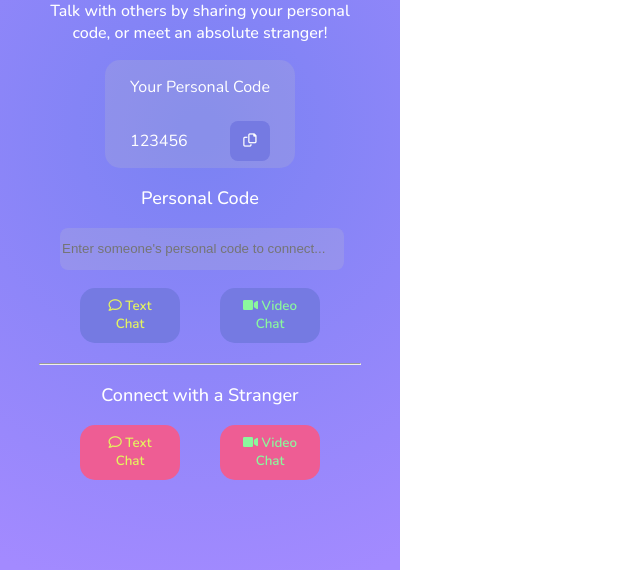
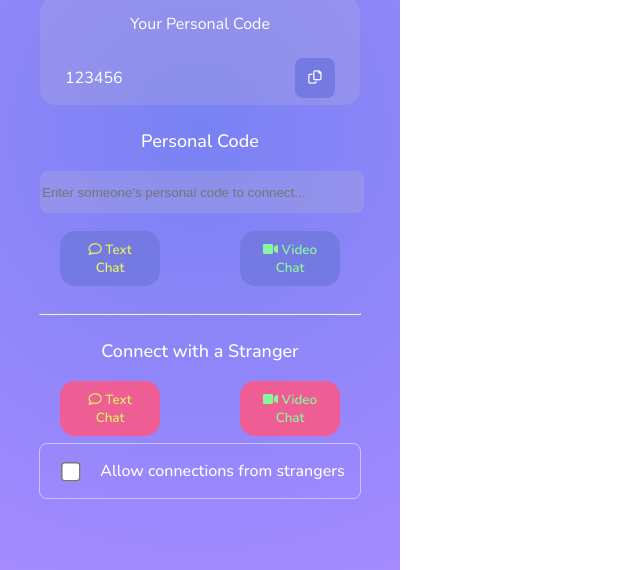
Before and after one commit to jonathanjacka/handshake_video_chat_app, a website: page public/index.html in a window 1280 px wide. Shown: the part 270-840 px from the top of the page, without its empty margins (0-640 px from the left). Drawn offline with nearby package versions, Linux system fonts and the light colour scheme; no server answers; files whose address does not match are found by name.

Commit message:
Updated html and styling of dashboard container

```diff
--- a/public/css/style.css
+++ b/public/css/style.css
@@ -5,10 +5,11 @@ button {
   box-shadow: 0px 0px 0px transparent;
   border: 0px solid transparent;
   text-shadow: 0px 0px 0px transparent;
+  cursor: pointer;
 }
 
 button:hover {
-  opacity: 0.5;
+  opacity: 0.8;
   box-shadow: 0px 0px 0px transparent;
   border: 0px solid transparent;
   text-shadow: 0px 0px 0px transparent;
@@ -17,6 +18,8 @@ button:hover {
 button:active {
   outline: none;
   border: none;
+
+  transform: scale(0.95);
 }
 
 button:focus {
@@ -51,7 +54,7 @@ body {
   padding: 40px;
   display: flex;
   flex-direction: column;
-  justify-content: center;
+  justify-content: space-evenly;
   align-items: center;
   position: relative;
 }
@@ -102,12 +105,15 @@ body {
   font-size: 16px;
   color: white;
   text-align: center;
+  padding: 0;
+  margin: 0;
 }
 
 .personal_code_container {
   background: rgba(196, 196, 196, 0.2);
   /* backdrop-filter: blur(80px); */
   border-radius: 15px;
+  width: 100%;
   display: flex;
   flex-direction: column;
   justify-content: space-evenly;
@@ -115,6 +121,7 @@ body {
 
 .personal_code_title_container {
   padding: 0 25px;
+  text-align: center;
 }
 
 .personal_code_title_paragraph {
@@ -141,10 +148,10 @@ body {
   background: #757ae2;
   color: #fff;
   font-family: inherit;
-  transition: 0.5s;
 }
 
 .personal_code_connecting_container {
+  width: 100%;
   display: flex;
   flex-direction: column;
 }
@@ -195,7 +202,6 @@ body {
   font-family: inherit;
   font-weight: 600;
   border-radius: 15px;
-  transition: 0.5s;
 }
 
 #personal_code_chat_button,
@@ -209,6 +215,7 @@ body {
 }
 
 .stranger_connecting_container {
+  width: 100%;
   display: flex;
   flex-direction: column;
   margin: 0 40px;
@@ -231,22 +238,28 @@ body {
 }
 
 .checkbox_container {
+  width: 100%;
   display: flex;
   margin: 0 40px;
+  border: 1px solid rgba(255, 255, 255, 0.5);
+  border-radius: 8px;
   margin-bottom: 25px;
+  justify-content: center;
   align-items: center;
 }
 
 .checkbox_connection {
   width: 30px;
   height: 30px;
-  background: rgba(196, 196, 196, 0.2);
-  border: 1px solid rgba(255, 255, 255, 0.5);
-  border-radius: 8px;
-  /* backdrop-filter: blur(80px); */
   display: flex;
   align-items: center;
   justify-content: center;
+  transition: all 0.3s;
+  transform: scale(1.5);
+}
+
+.checkbox_connection input:hover {
+  cursor: pointer;
 }
 
 .checkbox_container_paragraph {
@@ -328,7 +341,6 @@ body {
   box-shadow: 0px 2px 20px 5px rgba(10, 145, 219, 0.05);
   background: linear-gradient(180deg, #ff9519 0%, #ffba6a 100%);
   border-radius: 8px;
-  transition: 0.5s;
 }
 
 .send_message_button_image {
@@ -401,7 +413,7 @@ body {
   height: 50px;
   background: rgba(0, 0, 0, 0.2);
   border-radius: 50px;
-  transition: 0.3s;
+  /* transition: 0.3s; */
 }
 
 .call_button_large {
@@ -409,7 +421,7 @@ body {
   height: 75px;
   border-radius: 75px;
   background: #fc5d5b;
-  transition: 0.3s;
+  /* transition: 0.3s; */
 }
 
 .dialog_wrapper {
@@ -475,7 +487,6 @@ body {
   background: linear-gradient(180deg, #00c920 0%, #2fe24b 100%);
   box-shadow: 0px 2px 42px 10px rgba(47, 226, 75, 0.15);
   border-radius: 15px;
-  transition: 0.5s;
 }
 
 .dialog_reject_call_button {
@@ -484,7 +495,6 @@ body {
   background: linear-gradient(180deg, #ff3b3b 0%, #ff6262 100%);
   box-shadow: 0px 2px 42px 10px rgba(255, 59, 59, 0.15);
   border-radius: 15px;
-  transition: 0.5s;
 }
 
 .dialog_button_image {
@@ -498,8 +508,7 @@ body {
   height: 100%;
   left: 0;
   top: 0;
-  background: rgba(196, 196, 196, 0.2);
-  /* backdrop-filter: blur(80px); */
+  background: rgba(196, 196, 196, 0.5);
 }
 
 .video_recording_buttons_container {
--- a/public/index.html
+++ b/public/index.html
@@ -68,6 +68,14 @@
             </button>
           </div>
         </div>
+
+        <div class="checkbox_container">
+          <div class="checkbox_connection" id="allow_strangers_checkbox">
+            <input type="checkbox" default='false' />
+          </div>
+          <p class="checkbox_container_paragraph">Allow connections from strangers</p>
+        </div>
+        <div class="dashboard_blur display_none" id="dashboard_blur"></div>
       </div>
 
       <!-- Call Container -->
```
